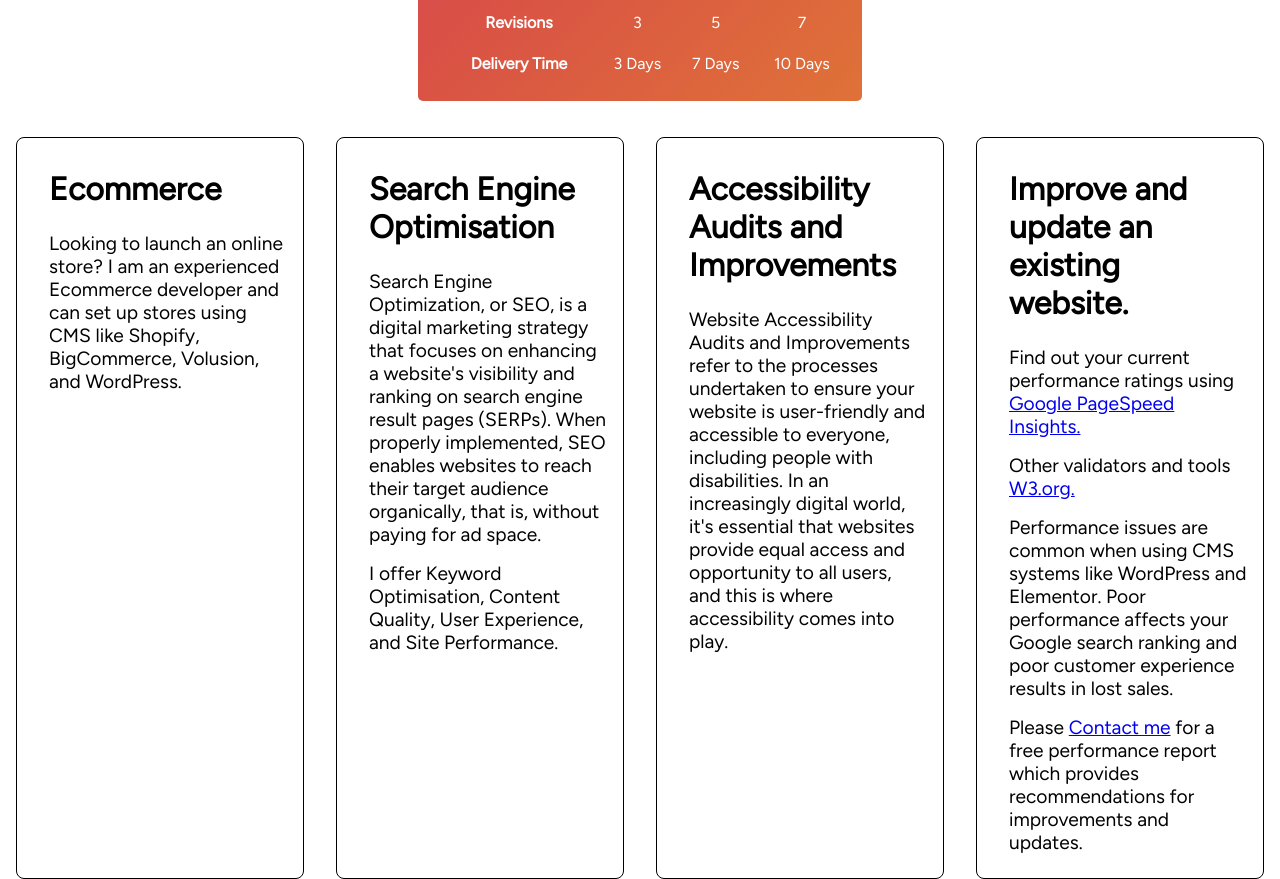
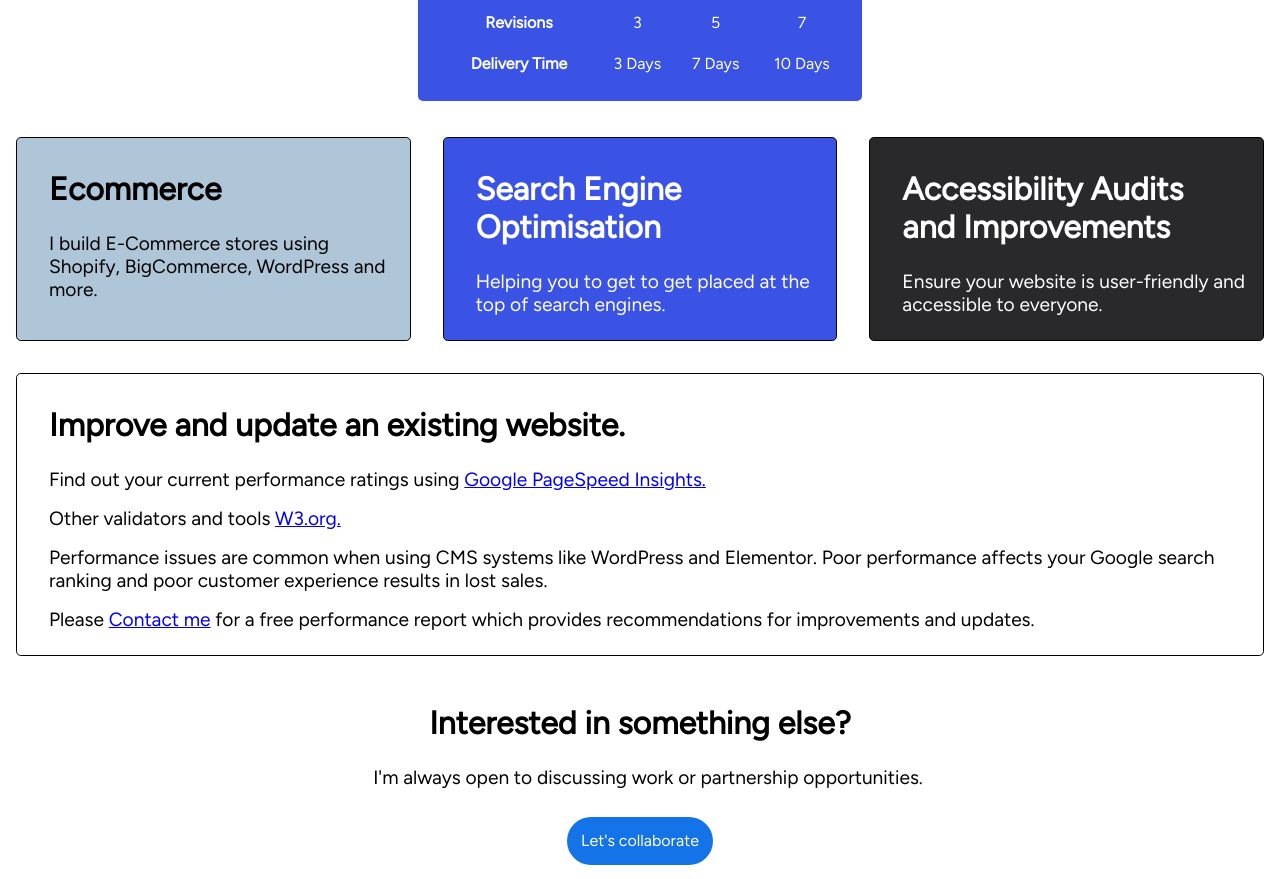
Before and after one commit to Leigh-Robinson/Website, a plain HTML site: page services.html in a window 1280 px wide. Shown: the part 859-1738 px from the top of the page. Drawn offline with Linux system fonts and the light colour scheme.

Commit message:
Trying to find icons without licenses

```diff
--- a/services.html
+++ b/services.html
@@ -136,19 +136,24 @@
       </article>
      </section>
      <section class="freelance-services">
-      <article class="services-type">
+      <article class="services-type ecommerce">
         <h2>Ecommerce</h2>
-        <p>Looking to launch an online store? I am an experienced Ecommerce developer and can set up stores using CMS like Shopify, BigCommerce, Volusion, and WordPress.</p>
+        <!-- <img src="/icons/shopify-logo.svg"> -->
+        <p>I build E-Commerce stores using Shopify, BigCommerce, WordPress and more.</p>
       </article>
-      <article class="services-type">
+      <article class="services-type seo">
         <h2>Search Engine Optimisation</h2>
-        <p>Search Engine Optimization, or SEO, is a digital marketing strategy that focuses on enhancing a website's visibility and ranking on search engine result pages (SERPs). When properly implemented, SEO enables websites to reach their target audience organically, that is, without paying for ad space.</p>
-        <p>I offer Keyword Optimisation, Content Quality, User Experience, and Site Performance.</p>
+        <!-- <img src="/icons/seo.svg"> -->
+        <p>Helping you to get to get placed at the top of search engines.</p>
       </article>
-      <article class="services-type">
+      <article class="services-type accessibility">
         <h2>Accessibility Audits and Improvements</h2>
-        <p>Website Accessibility Audits and Improvements refer to the processes undertaken to ensure your website is user-friendly and accessible to everyone, including people with disabilities. In an increasingly digital world, it's essential that websites provide equal access and opportunity to all users, and this is where accessibility comes into play.</p>
+        <!-- <img src="/icons/accessibility.png"> -->
+        <p>Ensure your website is user-friendly and accessible to everyone.</p>
       </article>
+
+     </section>
+     <section>
       <article class="services-type">
         <h2>Improve and update an existing website.</h2>
         <p>Find out your current performance ratings using <a href="https://pagespeed.web.dev/">Google PageSpeed Insights.</a></p>
--- a/styles/services.css
+++ b/styles/services.css
@@ -28,8 +28,8 @@
     display: inline-block;
     padding: 1rem;
     border: 1px solid none;
+    background-color: #3a53e4;
     border-radius: 5px;
-    background: linear-gradient(135deg,#d8447e,#d95046,#df7238);
     color: white;
   }
 
@@ -66,5 +66,26 @@
     margin: 1rem;
     padding: 1rem;
     border: solid 1px black;
-    border-radius: 0.5rem;
+    border-radius: 0.3rem;
   }
+
+  .services-type img {
+    display: block;
+    margin-left: auto;
+    margin-right: auto;
+    width: 3rem; /* Adjust the width as needed */
+  }
+
+  .ecommerce {
+    background-color: #afc5d8;
+  }
+
+  .seo {
+    background-color: #3a53e4;
+    color: white;
+  }
+
+  .accessibility {
+    background-color: #29292b;
+    color: white;
+  }
```
Also changed, not shown: icons/seo.svg (added), 1 other file.
